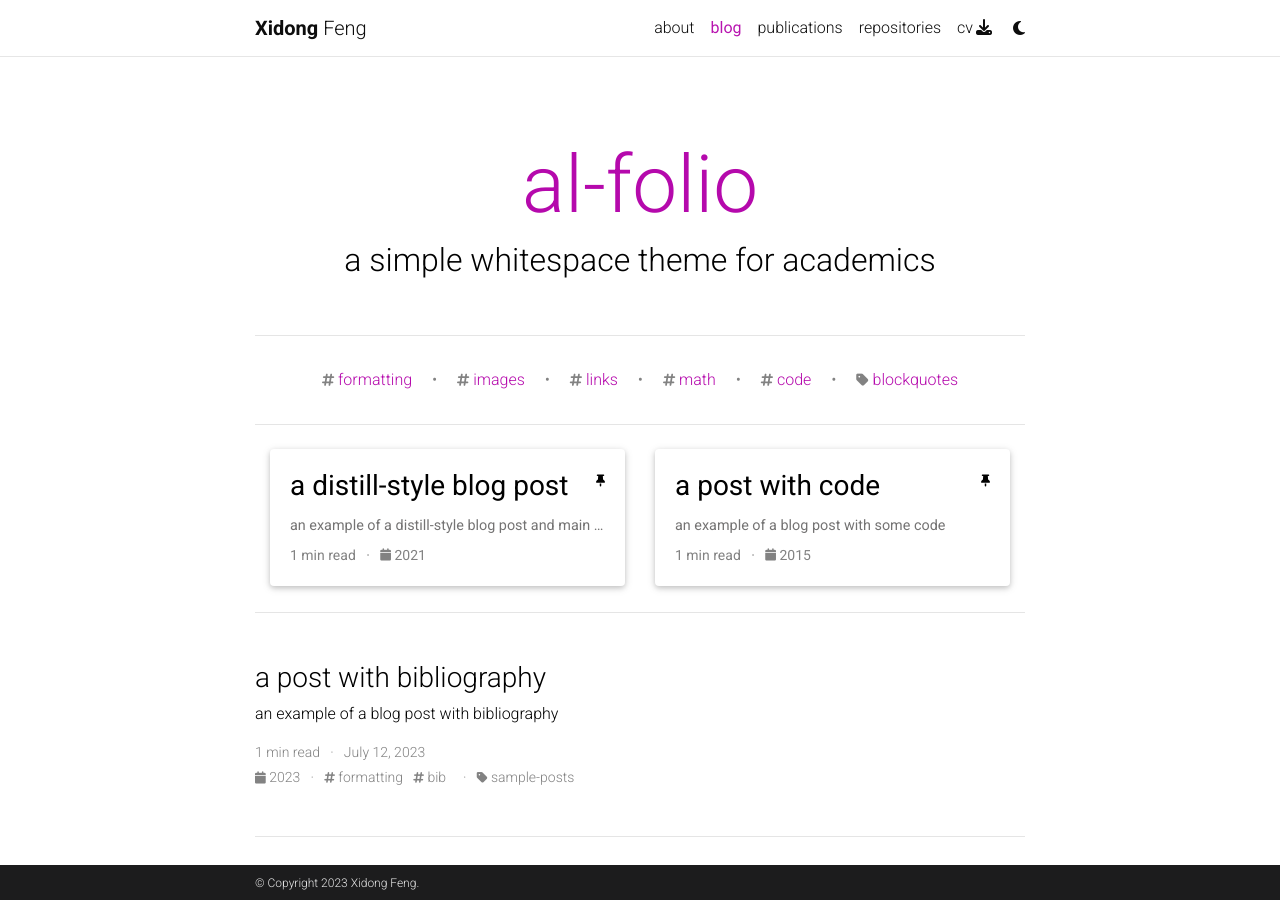
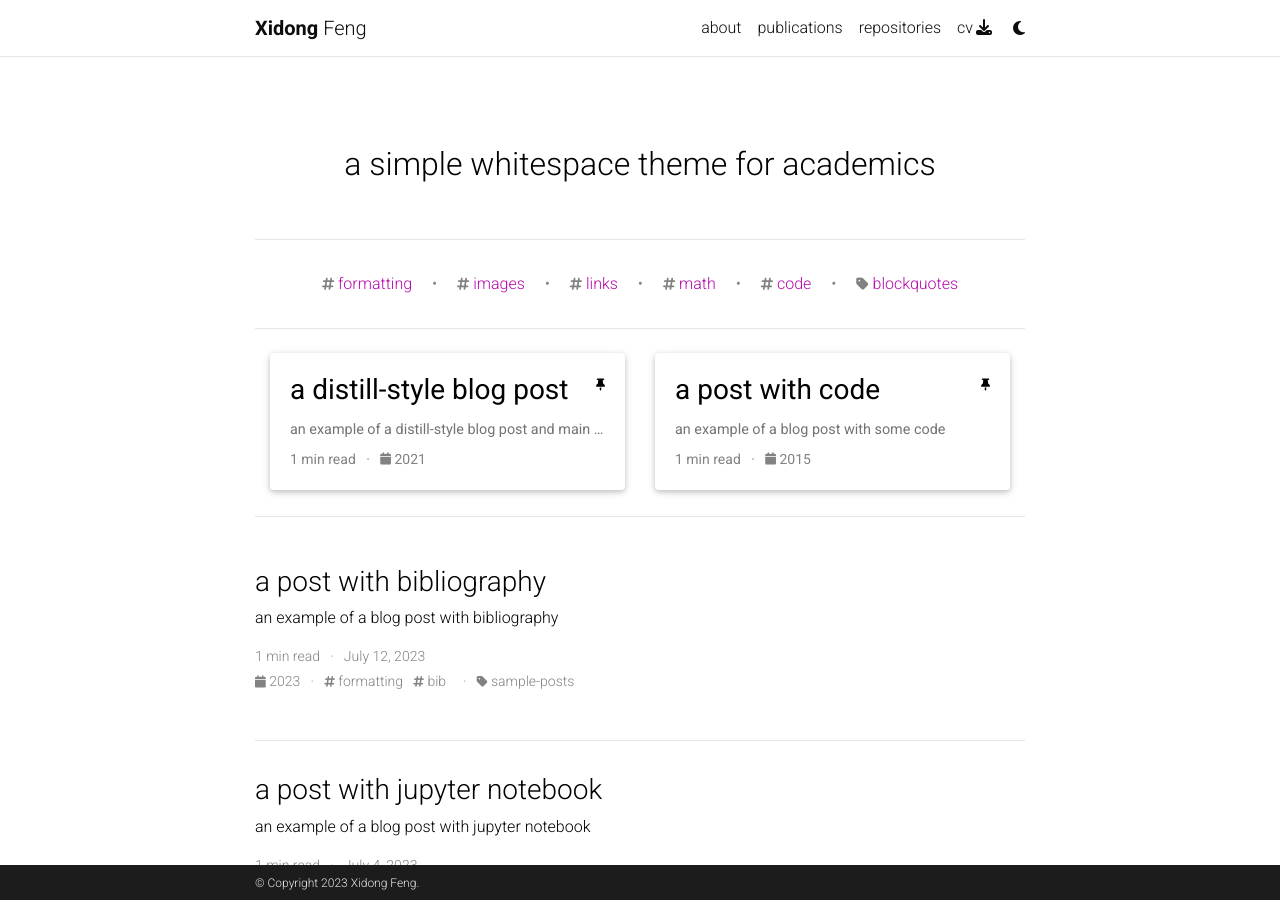
Before and after one commit to waterhorse1/waterhorse1.github.io, a Jekyll site: the page built from blog/index.html, in a window 1280 px wide and 900 px high. Built offline with Jekyll 4.4.1, drawn with Linux system fonts in a browser that asks for light colours; the list of posts is cut into pages by our own code; comment, search, counter and statistics services are not loaded; a style sheet for code colours, icons or effects is not loaded.

Commit message:
Update _config.yml

```diff
--- a/_config.yml
+++ b/_config.yml
@@ -120,8 +120,8 @@
 # Blog
 # -----------------------------------------------------------------------------
 
-blog_name: al-folio # blog_name will be displayed in your blog page
-blog_nav_title: blog # your blog must have a title for it to be displayed in the nav bar
+blog_name: # blog_name will be displayed in your blog page
+blog_nav_title: # your blog must have a title for it to be displayed in the nav bar
 blog_description: a simple whitespace theme for academics
 permalink: /blog/:year/:title/
 
@@ -271,8 +271,8 @@
 
 scholar:
 
-  last_name: [Xidong]
-  first_name: [Feng, Feng *]
+  last_name: [Feng]
+  first_name: [Xidong, X, Xidong *]
 
   style: apa
   locale: en
@@ -304,7 +304,7 @@
 filtered_bibtex_keywords: [abbr, abstract, arxiv, bibtex_show, html, pdf, selected, supp, blog, code, poster, slides, website, preview, altmetric]
 
 # Maximum number of authors to be shown for each publication (more authors are visible on click)
-max_author_limit: 3  # leave blank to always show all authors
+max_author_limit: 7  # leave blank to always show all authors
 more_authors_animation_delay: 10  # more authors are revealed on click using animation; smaller delay means faster animation
 
 
```
